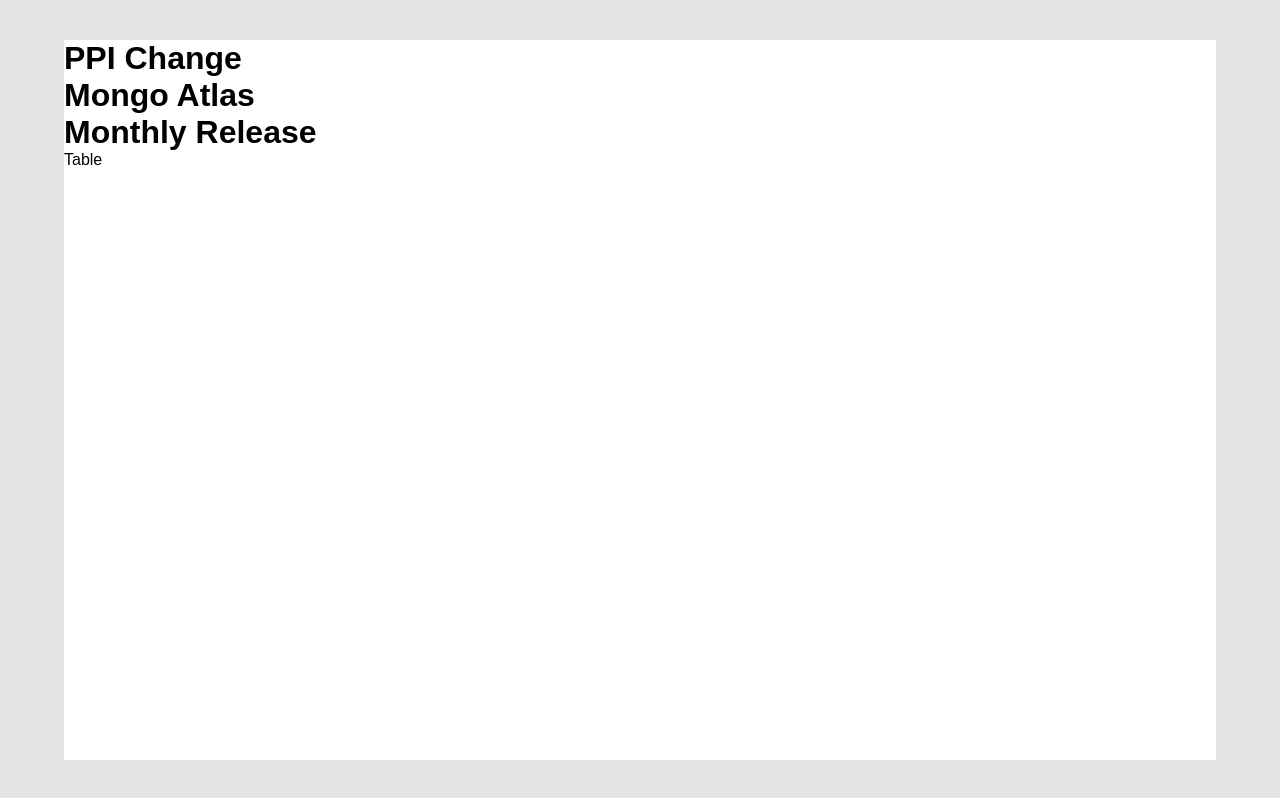
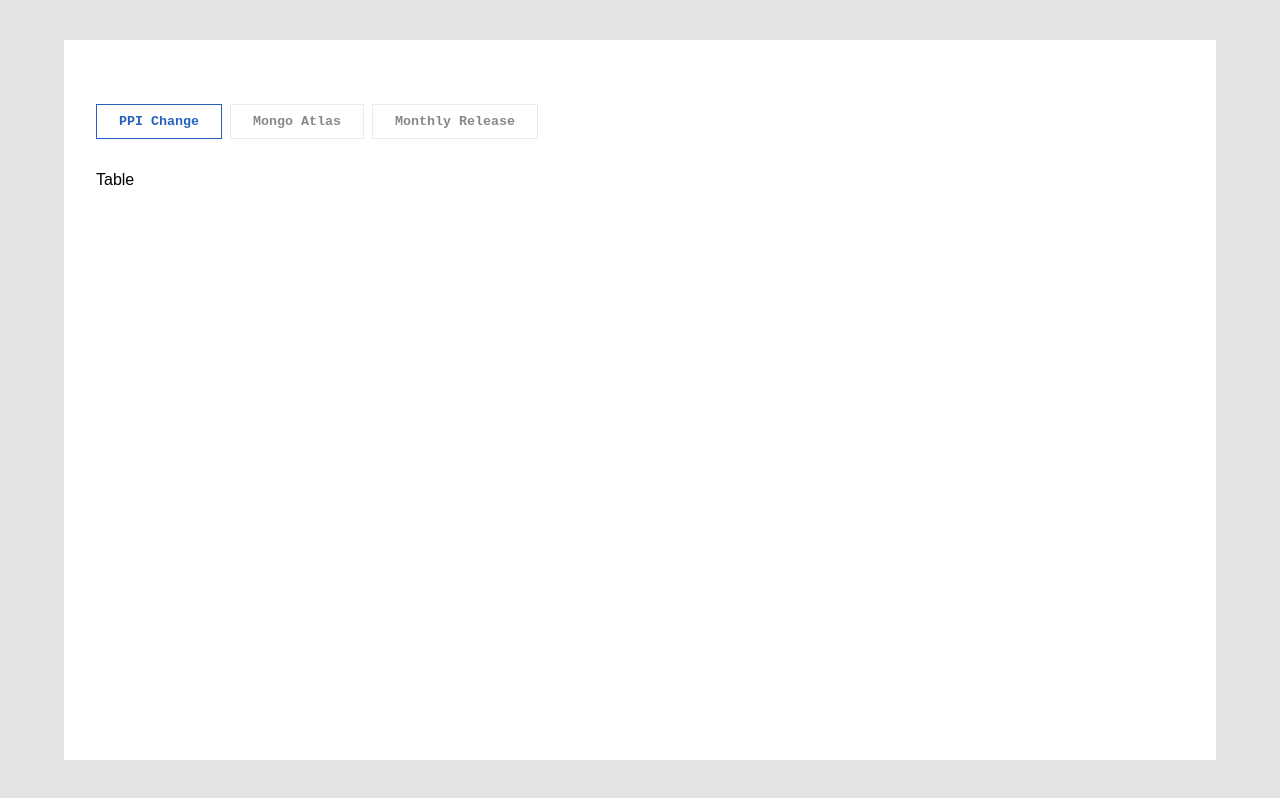
Before and after one commit to AmeenNH3/release-buddy-ui, a React (Vite) app: page / in a window 1280 px wide. Built offline with nearby package versions, Linux system fonts and the light colour scheme.

Commit message:
added tickets logic with dummy

```diff
--- a/package.json
+++ b/package.json
@@ -9,8 +9,10 @@
     "preview": "vite preview"
   },
   "dependencies": {
+    "@reduxjs/toolkit": "^1.9.3",
     "react": "^18.2.0",
     "react-dom": "^18.2.0",
+    "react-redux": "^8.0.5",
     "styled-components": "^5.3.8"
   },
   "devDependencies": {
--- a/src/components/Tickets.jsx
+++ b/src/components/Tickets.jsx
@@ -1,10 +1,23 @@
 import React from "react";
+import { useDispatch, useSelector } from "react-redux";
+import { setActiveTicket } from "../features/tickets/ticketsSlice";
 
 function Tickets({ tickets }) {
+  const activeTicket = useSelector((state) => state.tickets.activeTicket);
+  const dispatch = useDispatch();
+
   return (
     <div className="tickets-container">
       {tickets.map((item) => {
-        return <h1>{item.name}</h1>;
+        return (
+          <button
+            id={item.id}
+            className={item.id == activeTicket ? "ticket-btn active" : "ticket-btn"}
+            onClick={() => dispatch(setActiveTicket(item.id))}
+          >
+            {item.name}
+          </button>
+        );
       })}
     </div>
   );
--- /dev/null
+++ b/src/features/tickets/ticketsSlice.jsx
@@ -0,0 +1,16 @@
+import { createSlice } from "@reduxjs/toolkit";
+
+export const ticketsSlice = createSlice({
+  name: "tickets",
+  initialState: {
+    activeTicket: 1,
+  },
+  reducers: {
+    setActiveTicket: (state, action) => {
+      state.activeTicket = action.payload;
+    },
+  },
+});
+
+export const { setActiveTicket } = ticketsSlice.actions;
+export default ticketsSlice.reducer;
--- a/src/main.css
+++ b/src/main.css
@@ -25,18 +25,20 @@
   --green-bg: #91c561;
   --green-text: hsla(91, 46%, 58%, 0.12);
   --grey-bg: rgb(89, 89, 89);
-  --grey-text: rgba(89, 89, 89, 0.12);
+  --grey-text: rgba(89, 89, 89, 0.717);
 
   --higlight-color: #2562be;
 
   --headingFont: "Nunito", Sans-Serif;
   --bodyFont: "Poppins", Sans-Serif;
+  --buttonFont: "Courier New", Courier, monospace;
 
   --letterSpacing: 1px;
 }
 
 body {
   font-family: var(--bodyFont);
+
   background-color: var(--bg-color);
   width: 100vw;
   height: 100vh;
@@ -49,4 +51,33 @@
   background-color: var(--bg-white);
   width: 90vw;
   min-height: 90vh;
+  padding-left: 2rem;
+  padding-top: 4rem;
 }
+
+.tickets-container {
+  display: flex;
+  gap: 8px;
+  margin-bottom: 2rem;
+}
+.ticket-btn {
+  border: none;
+  background-color: none;
+  background: none;
+  border: 1px solid var(--light-border);
+  color: var(--grey-text);
+  padding: 9px 22px;
+  transition: all 0.3s;
+  cursor: pointer;
+  font-weight: 600;
+  font-family: var(--buttonFont);
+}
+.ticket-btn:hover {
+  border-color: var(--higlight-color);
+  color: var(--higlight-color);
+}
+
+.ticket-btn.active {
+  border-color: var(--higlight-color);
+  color: var(--higlight-color);
+}
--- a/src/main.jsx
+++ b/src/main.jsx
@@ -2,9 +2,13 @@
 import ReactDOM from "react-dom/client";
 import App from "./App";
 import "./main.css";
+import store from "./store";
+import { Provider } from "react-redux";
 
 ReactDOM.createRoot(document.getElementById("root")).render(
   <React.StrictMode>
-    <App />
+    <Provider store={store}>
+      <App />
+    </Provider>
   </React.StrictMode>
 );
--- /dev/null
+++ b/src/store.jsx
@@ -0,0 +1,8 @@
+import { configureStore } from "@reduxjs/toolkit";
+import ticketsReducer from "./features/tickets/ticketsSlice";
+
+export default configureStore({
+  reducer: {
+    tickets: ticketsReducer,
+  },
+});
```
Also changed, not shown: 1 other file (tests, documents, lock files or other folders).
